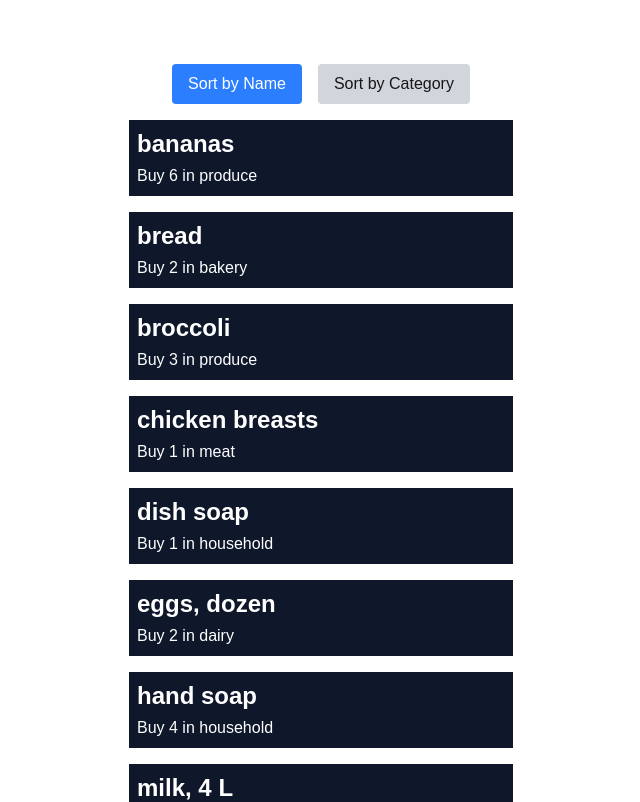
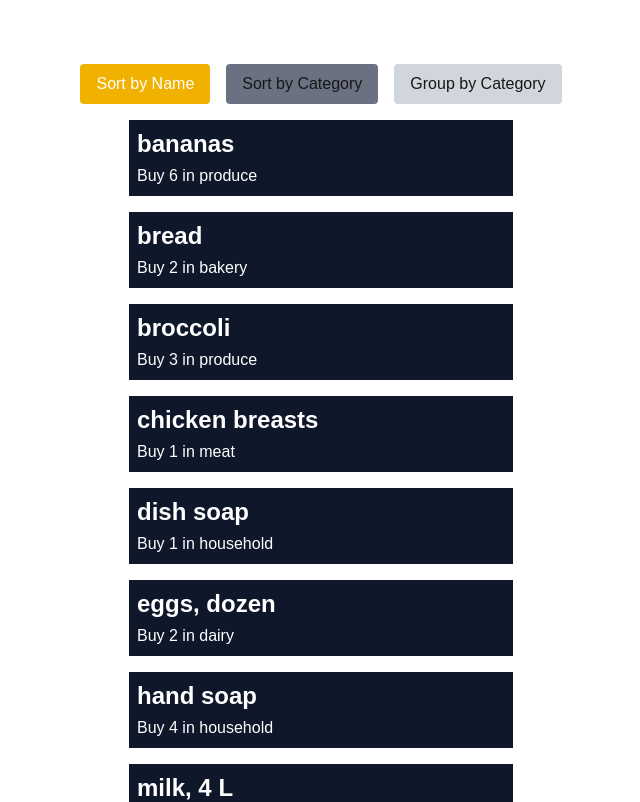
Before and after one commit to SeksanW/cprg306-assignments, a Next.js app: page /week-6 in a window 1280 px wide. Shown: the top 802 px of the page, without its empty margins (319-959 px from the left). Built offline with nearby package versions, Linux system fonts and the light colour scheme.

Commit message:
Update item-list.js

```diff
--- a/app/week-6/item-list.js
+++ b/app/week-6/item-list.js
@@ -7,7 +7,6 @@ import itemsData from "./items.json";
 export default function ItemList() {
     const [sortBy, setSortBy] = useState("name");
 
-  // Copy the items so we don't modify the original array
     const sortedItems = [...itemsData].sort((a, b) => {
     if (sortBy === "name") {
     return a.name.localeCompare(b.name);
@@ -18,12 +17,12 @@ export default function ItemList() {
 
 return (
     <div className="flex flex-col items-center mt-6 space-y-4">
-      {/* Sorting Buttons */}
+    {}
     <div className="flex gap-4">
         <button
             onClick={() => setSortBy("name")}
             className={`px-4 py-2 rounded ${
-            sortBy === "name" ? "bg-blue-500 text-white" : "bg-gray-300"}`}
+            sortBy === "name" ? "bg-yellow-500 text-white" : "bg-gray-500"}`}
         >
         Sort by Name
         </button>
@@ -31,18 +30,47 @@ return (
         <button
             onClick={() => setSortBy("category")}
             className={`px-4 py-2 rounded ${
-            sortBy === "category" ? "bg-blue-500 text-white" : "bg-gray-300"}`}
+            sortBy === "category" ? "bg-yellow-500 text-white" : "bg-gray-500"}`}
         >
         Sort by Category
         </button>
+
+
+
+        <button
+            onClick={() => setSortBy("group")}
+            className={`px-4 py-2 rounded ${
+            sortBy === "group" ? "bg-blue-500 text-white" : "bg-gray-300"}`}
+        >
+        Group by Category
+        </button>
     </div>
 
-      {/* Item List */}
+    {}
+    {sortBy === "group" ? (
+        <div className="space-y-6">
+            {sortedCategories.map((category) => (
+            <div key={category}>
+                <h2 className="text-xl font-bold capitalize text-white">
+                {category}
+                </h2>
+            <ul className="space-y-2">
+                {groupedItems[category]
+                .sort((a, b) => a.name.localeCompare(b.name))
+                .map((item) => (
+                    <Item key={item.id} item={item} />
+                    ))}
+            </ul>
+            </div>
+            ))}
+        </div>
+    ) : (
         <ul className="mx-auto space-y-4 w-fit">
-        {sortedItems.map((item) => (
+            {sortedItems.map((item) => (
             <Item key={item.id} item={item} />
-        ))}
+            ))}
         </ul>
+    )}
     </div>
-);
+    );
 }
```
